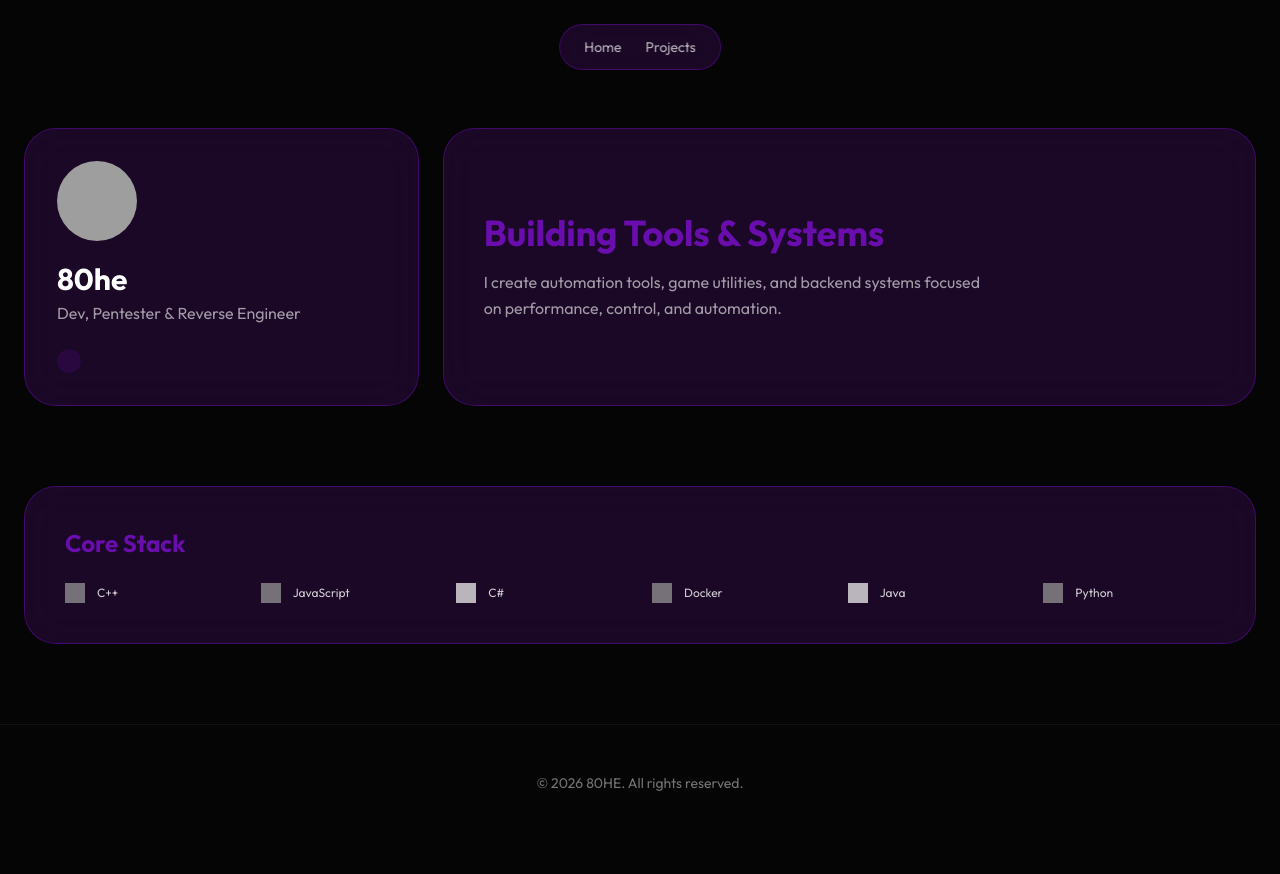
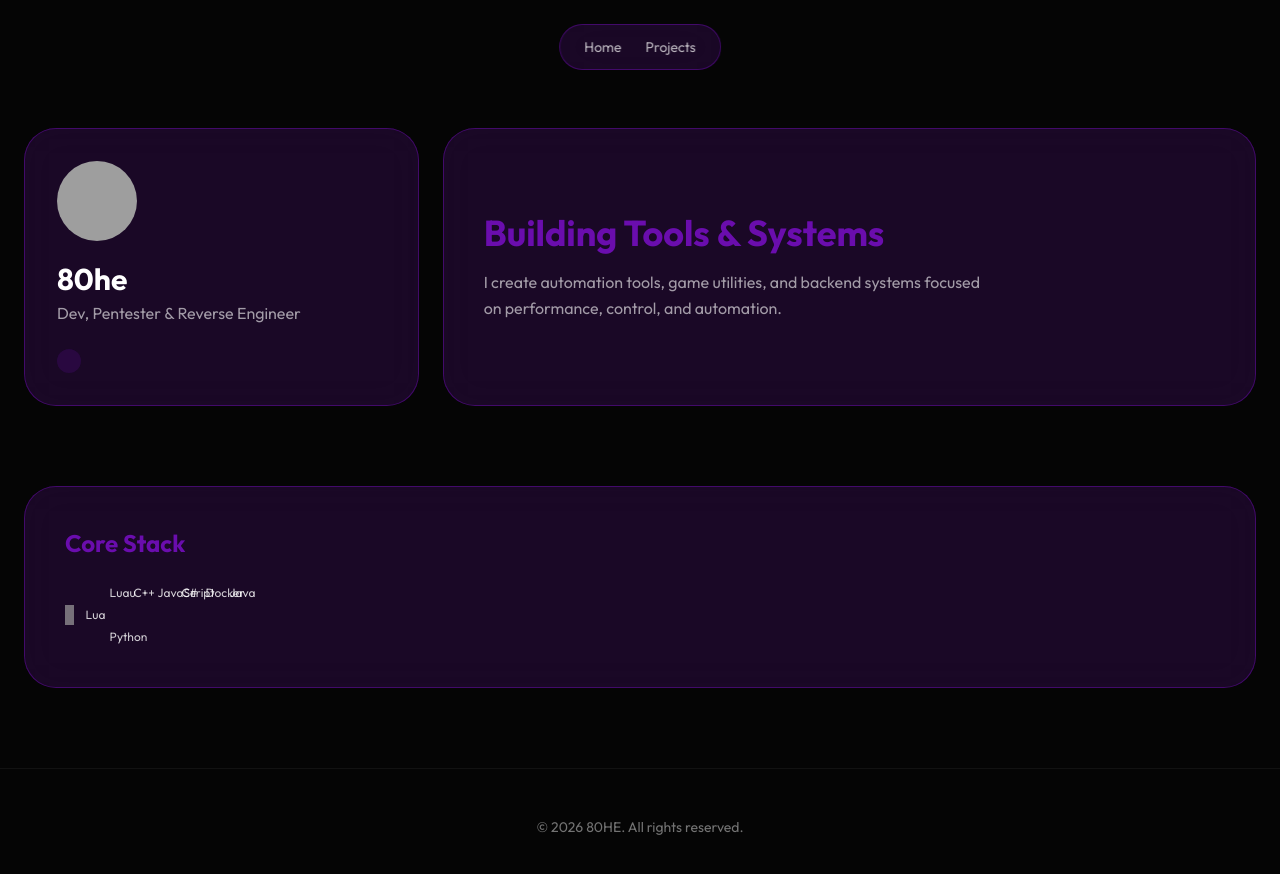
Before and after one commit to diddenbludden/diddenbludden.github.io, a plain HTML site: page index.html in a window 1280 px wide. Before the commit the page ends 841 px from the top, so only its background shows below. Drawn offline with nearby package versions, Linux system fonts and the light colour scheme; grey boxes are pictures that could not be loaded; some icons are missing.

Commit message:
Update index.html

```diff
--- a/index.html
+++ b/index.html
@@ -95,7 +95,16 @@
       <h2 class="text-2xl font-bold text-accent mb-6">Core Stack</h2>
 
       <div class="grid grid-cols-2 md:grid-cols-3 lg:grid-cols-6 gap-6">
-
+        <div class="grid grid-cols-2 md:grid-cols-3 lg:grid-cols-6 gap-6">
+          <div class="flex items-center gap-3 text-white/80 hover:text-accent transition-colors">
+            <img src="https://cdn.simpleicons.org/Lua/white" class="w-5 h-5 opacity-70 group-hover:opacity-100 transition-opacity" alt="C++">
+            <span class="text-xs font-medium">Lua</span>
+        </div>
+        <div class="grid grid-cols-2 md:grid-cols-3 lg:grid-cols-6 gap-6">
+          <div class="flex items-center gap-3 text-white/80 hover:text-accent transition-colors">
+            <img src="https://cdn.simpleicons.org/Luau/white" class="w-5 h-5 opacity-70 group-hover:opacity-100 transition-opacity" alt="C++">
+            <span class="text-xs font-medium">Luau</span>
+        </div>
         <!-- C++ -->
         <div class="flex items-center gap-3 text-white/80 hover:text-accent transition-colors">
           <img src="https://cdn.simpleicons.org/cplusplus/white" class="w-5 h-5 opacity-70 group-hover:opacity-100 transition-opacity" alt="C++">
```
